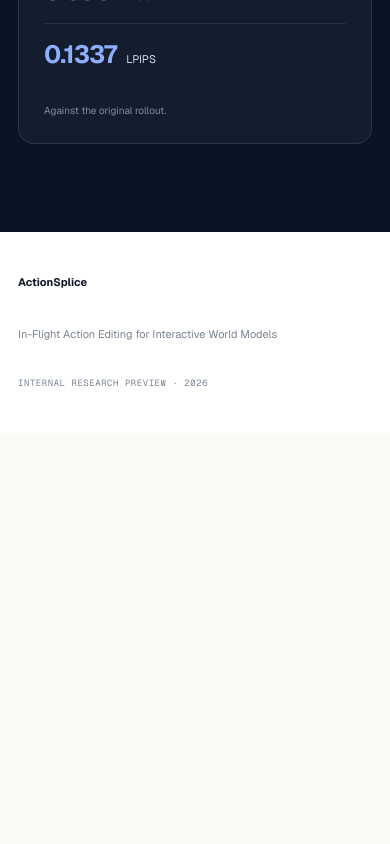
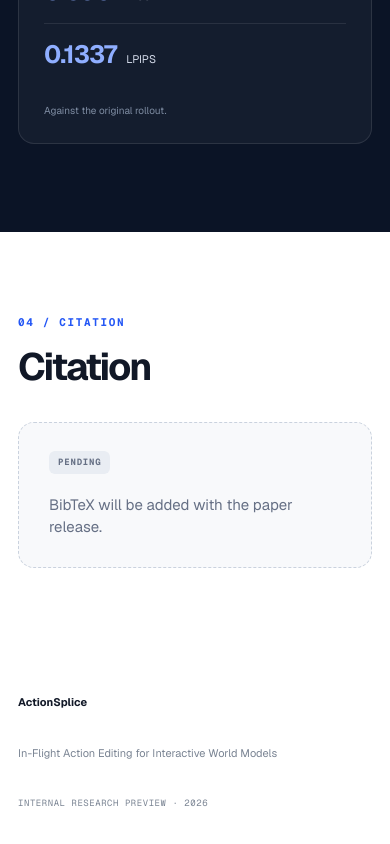
Before and after one commit to PardisTaghavi/actionsplice-website, a Next.js app: page / in a window 390 px wide. Shown: the part 7081-7925 px from the top of the page. Before the commit the page ends 7514 px from the top, so only its background shows below. Built offline with nearby package versions, Linux system fonts and the light colour scheme.

Commit message:
Add evaluation and citation navigation

```diff
--- a/app/globals.css
+++ b/app/globals.css
@@ -150,6 +150,12 @@ button, input { font: inherit; }
 .result-card small { display: block; margin-top: 18px; color: #7f8da3; font-size: 10px; line-height: 1.5; }
 .benchmark-card strong { color: #8faeff; }
 
+.citation-band { display: grid; grid-template-columns: .6fr 1.4fr; gap: clamp(36px, 8vw, 140px); align-items: start; padding: clamp(84px, 10vw, 138px) clamp(22px, 5vw, 86px); background: white; }
+.citation-band h2 { margin: 0; font-size: clamp(38px, 5vw, 70px); line-height: 1; letter-spacing: -.05em; font-weight: 620; }
+.citation-placeholder { display: flex; align-items: center; gap: 20px; min-height: 112px; padding: 28px 30px; border: 1px dashed #cad2de; border-radius: 16px; background: #f8f9fb; }
+.citation-placeholder span { padding: 7px 9px; border-radius: 6px; background: #e9edf3; color: #667085; font: 700 9px/1 var(--font-geist-mono), monospace; text-transform: uppercase; letter-spacing: .09em; }
+.citation-placeholder p { margin: 0; color: var(--muted); font-size: 15px; }
+
 footer { display: grid; grid-template-columns: 1fr 1.4fr auto; gap: 35px; align-items: center; padding: 42px clamp(22px, 5vw, 86px); background: white; color: #7a8493; font-size: 11px; }
 footer strong { color: var(--ink); }
 footer p { margin: 0; }
@@ -164,6 +170,7 @@ footer span { font-family: var(--font-geist-mono), monospace; font-size: 9px; te
   .gallery-heading { grid-template-columns: 1fr; align-items: start; }
   .comparison-grid { grid-template-columns: repeat(2, minmax(0, 1fr)); }
   .results-grid { grid-template-columns: repeat(2, minmax(0, 1fr)); }
+  .citation-band { grid-template-columns: 1fr; }
   footer { grid-template-columns: 1fr; }
 }
 
@@ -182,6 +189,8 @@ footer span { font-family: var(--font-geist-mono), monospace; font-size: 9px; te
   .method-flow, .comparison-grid, .repeated-grid { grid-template-columns: 1fr; }
   .results-band { padding-inline: 18px; }
   .results-grid { grid-template-columns: 1fr; }
+  .citation-band { padding-inline: 18px; }
+  .citation-placeholder { align-items: flex-start; flex-direction: column; }
   .runtime-card { grid-template-columns: 1fr; }
   .runtime-media { min-height: 170px; }
   footer { padding-inline: 18px; }
--- a/app/page.tsx
+++ b/app/page.tsx
@@ -80,6 +80,8 @@ export default function Home() {
         <div className="nav-links">
           <a href="#method">Method</a>
           <a href="#gallery">Gallery</a>
+          <a href="#results">Eval</a>
+          <a href="#citation">Citation</a>
         </div>
         <span className="internal-badge">Internal preview</span>
       </nav>
@@ -220,6 +222,17 @@ export default function Home() {
         </div>
       </section>
 
+      <section className="citation-band" id="citation">
+        <div>
+          <p className="section-index">04 / Citation</p>
+          <h2>Citation</h2>
+        </div>
+        <div className="citation-placeholder">
+          <span>Pending</span>
+          <p>BibTeX will be added with the paper release.</p>
+        </div>
+      </section>
+
       <footer>
         <strong>ActionSplice</strong>
         <p>In-Flight Action Editing for Interactive World Models</p>
```
